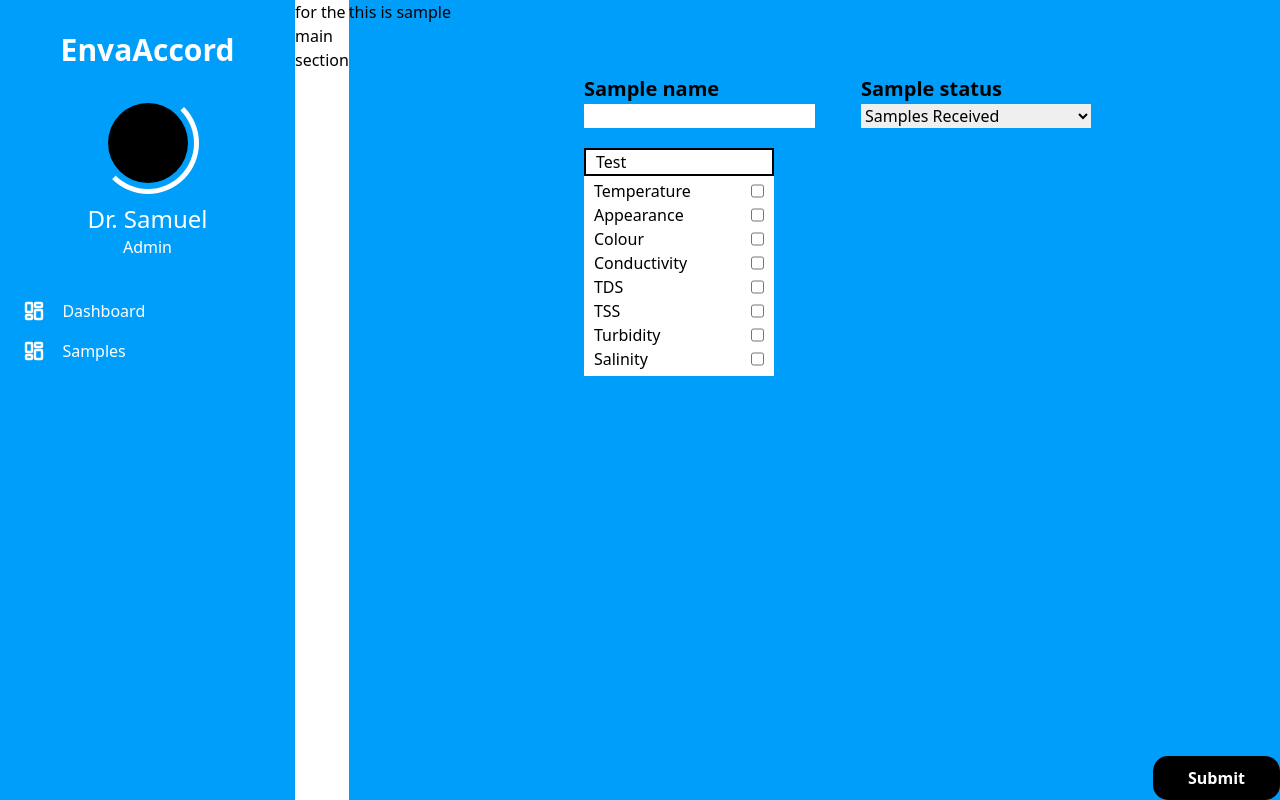
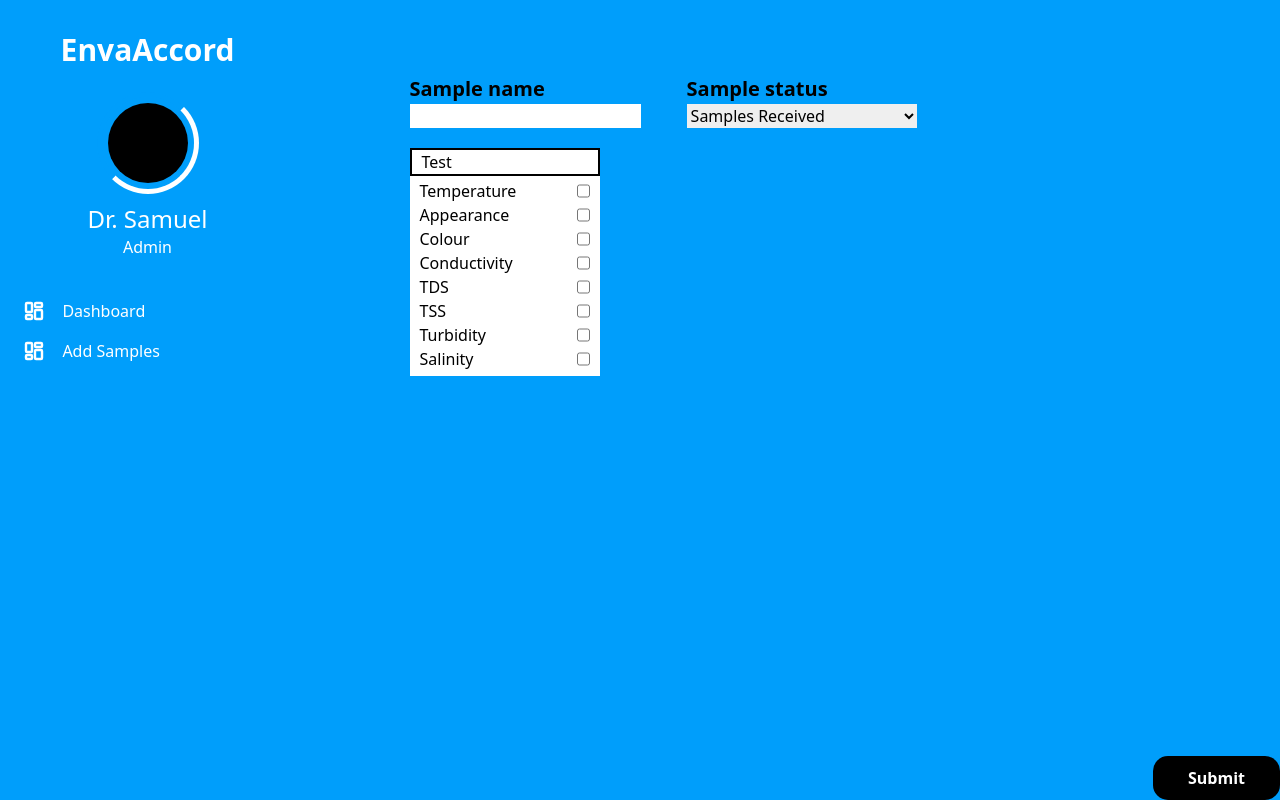
Before and after one commit to Involut6/eva-app, a Vue app: page /add-sample in a window 1280 px wide. Built offline with nearby package versions, Linux system fonts and the light colour scheme.

Commit message:
connected routes

```diff
--- a/src/components/SideBar.vue
+++ b/src/components/SideBar.vue
@@ -14,18 +14,15 @@
         <div class="px-[1.4rem] flex flex-col gap-4">
             <div class="flex gap-4 items-center cursor-pointer">
                 <div><svg width="24px" height="24px" viewBox="0 0 24.00 24.00" fill="none" xmlns="http://www.w3.org/2000/svg"><g id="SVGRepo_bgCarrier" stroke-width="0"></g><g id="SVGRepo_tracerCarrier" stroke-linecap="round" stroke-linejoin="round"></g><g id="SVGRepo_iconCarrier"> <path d="M13 12C13 11.4477 13.4477 11 14 11H19C19.5523 11 20 11.4477 20 12V19C20 19.5523 19.5523 20 19 20H14C13.4477 20 13 19.5523 13 19V12Z" stroke="#ffffff" stroke-width="2.4" stroke-linecap="round"></path> <path d="M4 5C4 4.44772 4.44772 4 5 4H9C9.55228 4 10 4.44772 10 5V12C10 12.5523 9.55228 13 9 13H5C4.44772 13 4 12.5523 4 12V5Z" stroke="#ffffff" stroke-width="2.4" stroke-linecap="round"></path> <path d="M4 17C4 16.4477 4.44772 16 5 16H9C9.55228 16 10 16.4477 10 17V19C10 19.5523 9.55228 20 9 20H5C4.44772 20 4 19.5523 4 19V17Z" stroke="#ffffff" stroke-width="2.4" stroke-linecap="round"></path> <path d="M13 5C13 4.44772 13.4477 4 14 4H19C19.5523 4 20 4.44772 20 5V7C20 7.55228 19.5523 8 19 8H14C13.4477 8 13 7.55228 13 7V5Z" stroke="#ffffff" stroke-width="2.4" stroke-linecap="round"></path> </g></svg></div>
-                <div><p class="text-white">Dashboard</p></div>
+                <router-link to="/"><p class="text-white">Dashboard</p></router-link>
             </div>
             <div class="flex gap-4 items-center cursor-pointer">
                 <div><svg width="24px" height="24px" viewBox="0 0 24.00 24.00" fill="none" xmlns="http://www.w3.org/2000/svg"><g id="SVGRepo_bgCarrier" stroke-width="0"></g><g id="SVGRepo_tracerCarrier" stroke-linecap="round" stroke-linejoin="round"></g><g id="SVGRepo_iconCarrier"> <path d="M13 12C13 11.4477 13.4477 11 14 11H19C19.5523 11 20 11.4477 20 12V19C20 19.5523 19.5523 20 19 20H14C13.4477 20 13 19.5523 13 19V12Z" stroke="#ffffff" stroke-width="2.4" stroke-linecap="round"></path> <path d="M4 5C4 4.44772 4.44772 4 5 4H9C9.55228 4 10 4.44772 10 5V12C10 12.5523 9.55228 13 9 13H5C4.44772 13 4 12.5523 4 12V5Z" stroke="#ffffff" stroke-width="2.4" stroke-linecap="round"></path> <path d="M4 17C4 16.4477 4.44772 16 5 16H9C9.55228 16 10 16.4477 10 17V19C10 19.5523 9.55228 20 9 20H5C4.44772 20 4 19.5523 4 19V17Z" stroke="#ffffff" stroke-width="2.4" stroke-linecap="round"></path> <path d="M13 5C13 4.44772 13.4477 4 14 4H19C19.5523 4 20 4.44772 20 5V7C20 7.55228 19.5523 8 19 8H14C13.4477 8 13 7.55228 13 7V5Z" stroke="#ffffff" stroke-width="2.4" stroke-linecap="round"></path> </g></svg></div>
-                <div><p class="text-white">Samples</p></div>
+                <router-link :to="{name: 'Add-sample'}"><p class="text-white">Add Samples</p></router-link>
             </div>
         </div>
         </div>
-
-        <!-- main section -->
-        <div class="ml-[295px]">for the main section</div>
-    </div> <!-- OVerall Container -->
+    </div>
 </template>
 
 <style scoped></style>
```
